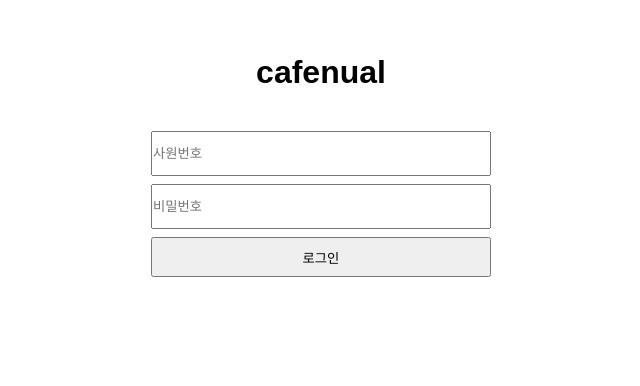
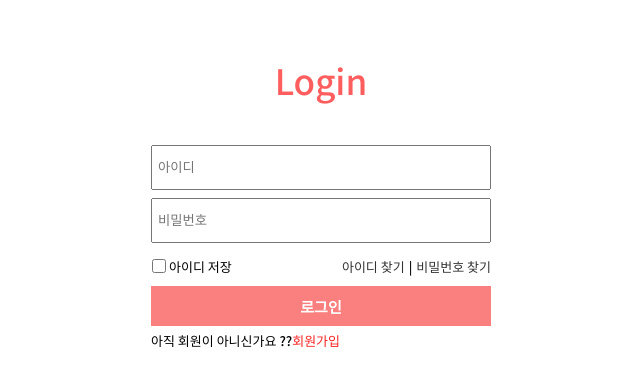
Before and after one commit to cafenual/cafenual-do, a React (Create React App) app in the folder cafenual-front/: page /login in a window 1280 px wide. Shown: the part 156-542 px from the top of the page, without its empty margins (319-959 px from the left). Built offline with nearby package versions, Linux system fonts and the light colour scheme.

Commit message:
Styles : 로그인 페이지

```diff
--- a/cafenual-front/src/App.css
+++ b/cafenual-front/src/App.css
@@ -1,3 +1,4 @@
+@import url('https://fonts.googleapis.com/css2?family=Noto+Sans+KR:wght@500&display=swap');
 
 body {
     font-family: 'Noto Sans KR', sans-serif;
@@ -35,5 +36,5 @@ body {
   a:active,
   a:hover {
     text-decoration: none;
-    color: #fff;
+    color: #333;
   }
--- a/cafenual-front/src/pages/Login/index.tsx
+++ b/cafenual-front/src/pages/Login/index.tsx
@@ -24,16 +24,17 @@ const Login = () => {
   return (
     <div id="Login">
       <div className="login-form">
-        <h1>
-          cafenual
-        </h1>
+        <div className="login-form-tit">
+          Login
+        </div>
         <form action="" onSubmit={onSubmit}>
           <input
             type="text"
             name="userNum"
-            placeholder="사원번호"
+            placeholder="아이디"
             value={userNum}
             onChange={onChange}
+            className="login-input"
           />
           <input
             type="password"
@@ -41,9 +42,27 @@ const Login = () => {
             placeholder="비밀번호"
             value={password}
             onChange={onChange}
+            className="login-input"
           />
-          <button type="submit">로그인</button>
+          <div className="login-manage">
+            <div className="save-id">
+              <input type="checkbox" className="checkbox" />
+              <span>아이디 저장</span>
+            </div>
+            <div className="find-accounts">
+              <a href="">아이디 찾기</a>
+              <span>|</span>
+              <a href="">비밀번호 찾기</a>
+            </div>
+
+          </div>
+          <button type="submit" className="login-btn">로그인</button>
         </form>
+        <div className="join-link">
+          <span>아직 회원이 아니신가요 ??</span>
+          <span className="join-link-btn"><a href="">회원가입</a></span>
+        </div>
+
       </div>
     </div>
   );
--- a/cafenual-front/src/pages/Login/styles.css
+++ b/cafenual-front/src/pages/Login/styles.css
@@ -3,18 +3,69 @@
     margin: 0 auto;
 }
 
-.login-form h1{
+.login-form .login-form-tit{
     text-align: center;
     padding-top:150px;
     padding-bottom:40px;
+    font-size:35px;
+    color:#ff5e5e;
 }
-.login-form input{
+.login-form .login-input{
     width:100%;
     height:45px;
     margin-bottom:8px;
+}
+
+.login-form .login-input{
+    padding:5px
 }
 
 .login-form button{
     width:100%;
     height:40px;
 }
+
+.login-form .login-manage{
+    display:flex;
+    align-items: center;
+    justify-content: space-between;
+    height: 30px;
+}
+
+.login-form .login-manage .save-id{
+    display:flex;
+    align-items: center;
+    height:100%;
+    font-size:13px;
+}
+
+.login-form .login-manage .checkbox{
+    width: 16px;
+    height: 14px;
+    margin-right: 2px;
+}
+
+.login-manage .find-accounts{
+    font-size:13px;
+}
+
+.login-manage .find-accounts span{
+    padding: 0 4px;
+}
+
+.login-form .login-btn{
+    margin: 5px 0;
+    background-color:#fa8080;
+    border:none;
+    color:#fff;
+    font-size: 15px;
+    font-weight: 700;
+}
+
+.join-link{
+    font-size: 13px;
+}
+
+.join-link .join-link-btn a{
+    color: #fa2323;
+}
```
